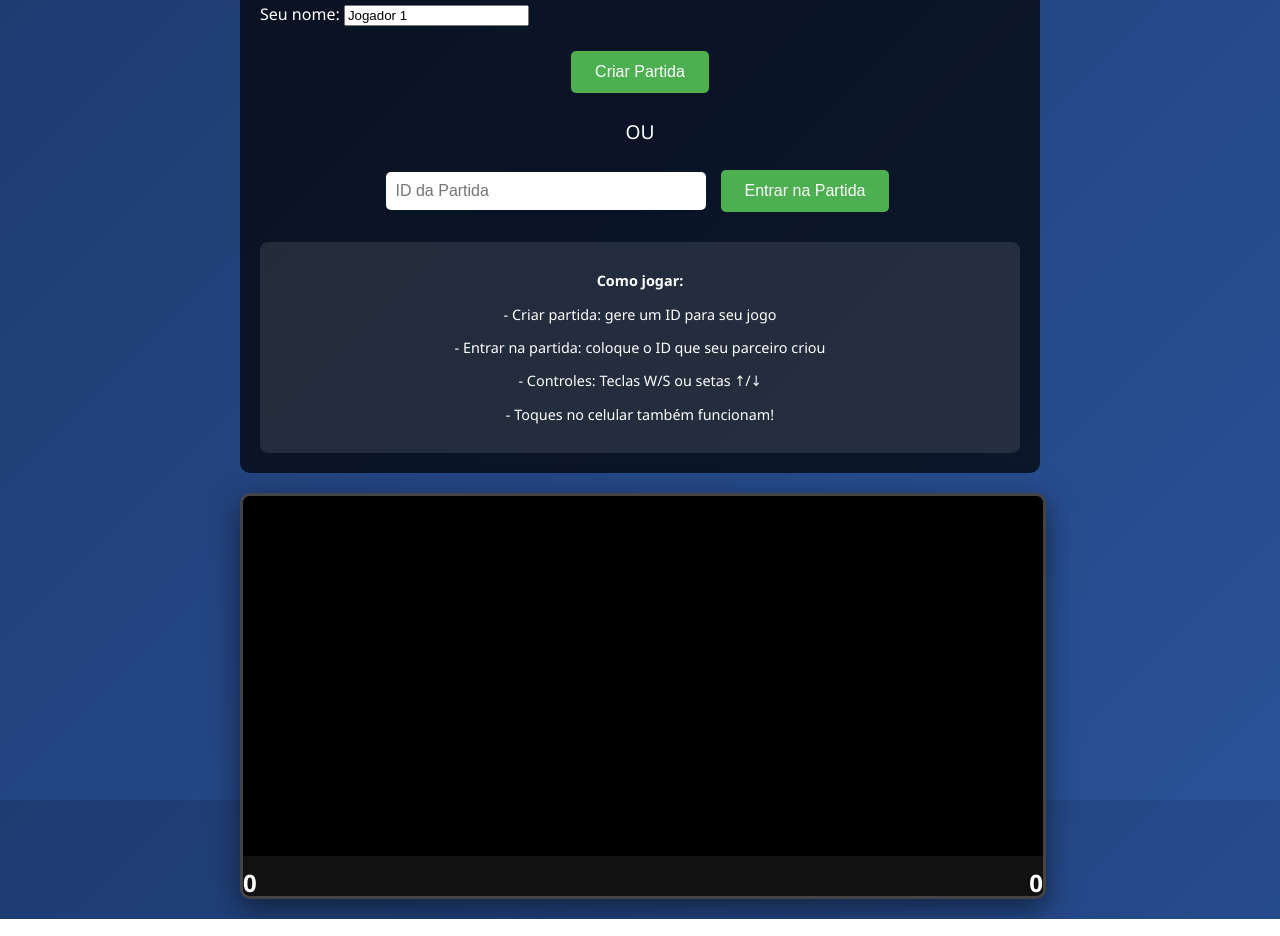
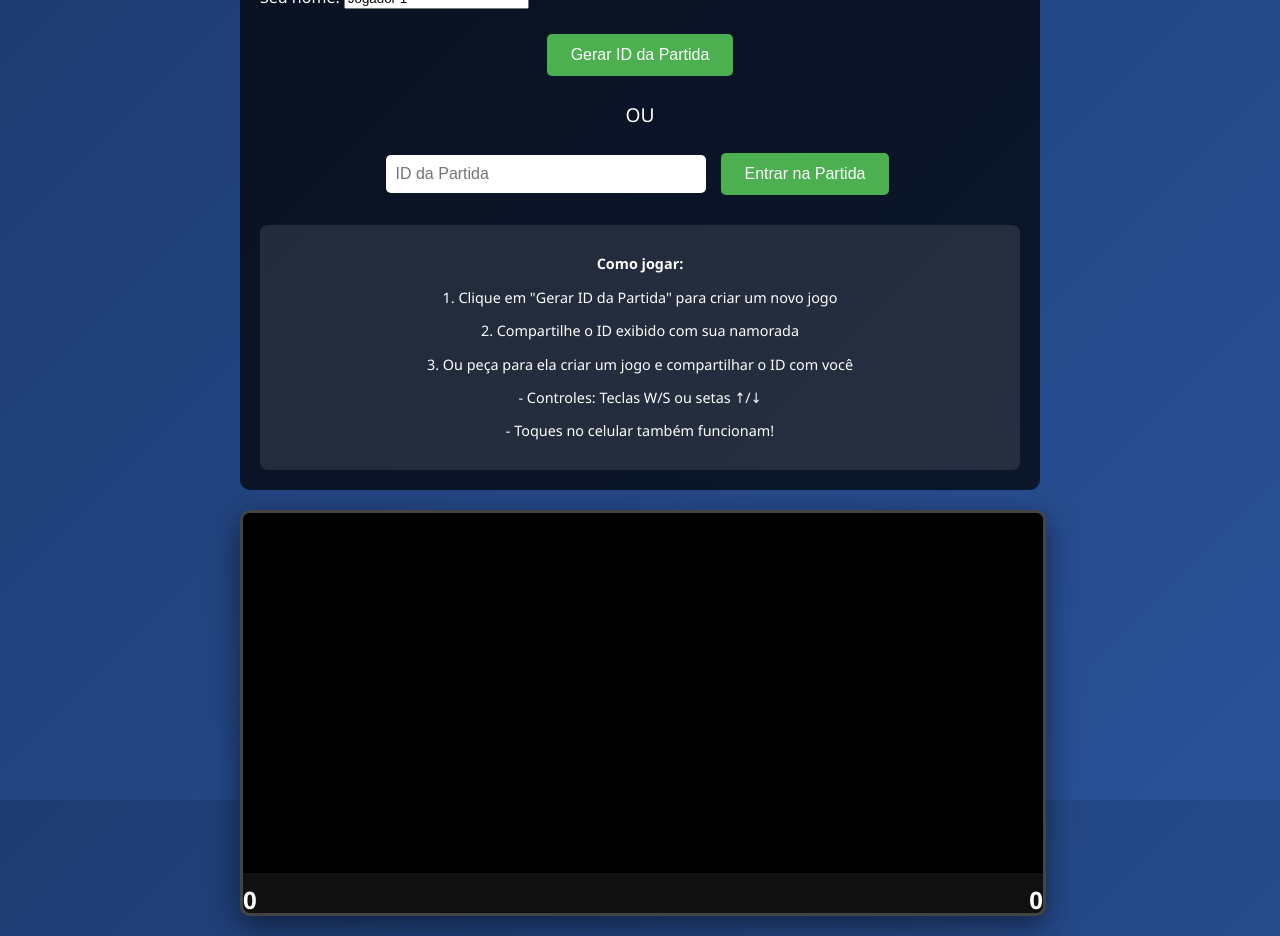
Before and after one commit to Fabio-Renner/Ping-Pong, a plain HTML site: page index.html in a window 1280 px wide. Drawn offline with nearby package versions, Linux system fonts and the light colour scheme; no server answers.

Commit message:
Update index.html

```diff
--- a/index.html
+++ b/index.html
@@ -147,7 +147,7 @@
                     <input type="text" id="playerName" placeholder="Seu nome" value="Jogador 1">
                 </div>
             </div>
-            <button id="createGameBtn">Criar Partida</button>
+            <button id="createGameBtn">Gerar ID da Partida</button>
             <div style="margin: 15px 0; font-size: 1.2rem;">OU</div>
             <div style="display: flex; gap: 10px; align-items: center; justify-content: center;">
                 <input type="text"
@@ -162,8 +162,9 @@
             </div>
             <div class="instructions">
                 <p><strong>Como jogar:</strong></p>
-                <p>- Criar partida: gere um ID para seu jogo</p>
-                <p>- Entrar na partida: coloque o ID que seu parceiro criou</p>
+                <p>1. Clique em "Gerar ID da Partida" para criar um novo jogo</p>
+                <p>2. Compartilhe o ID exibido com sua namorada</p>
+                <p>3. Ou peça para ela criar um jogo e compartilhar o ID com você</p>
                 <p>- Controles: Teclas W/S ou setas ↑/↓</p>
                 <p>- Toques no celular também funcionam!</p>
             </div>
@@ -173,8 +174,8 @@
 
         <div class="game-container">
             <div id="waitingScreen" class="waiting">
-                <h2>Aguardando outro jogador...</h2>
-                <p>Compartilhe este ID com seu parceiro:</p>
+                <h2>Convide sua namorada para jogar!</h2>
+                <p>Envie este ID para ela:</p>
                 <div id="shareGameId" style="font-size: 1.5rem; font-weight: bold;"></div>
                 <p>Ou envie este link:</p>
                 <div id="gameLink" style="word-break: break-all; margin: 10px 0;"></div>
```
